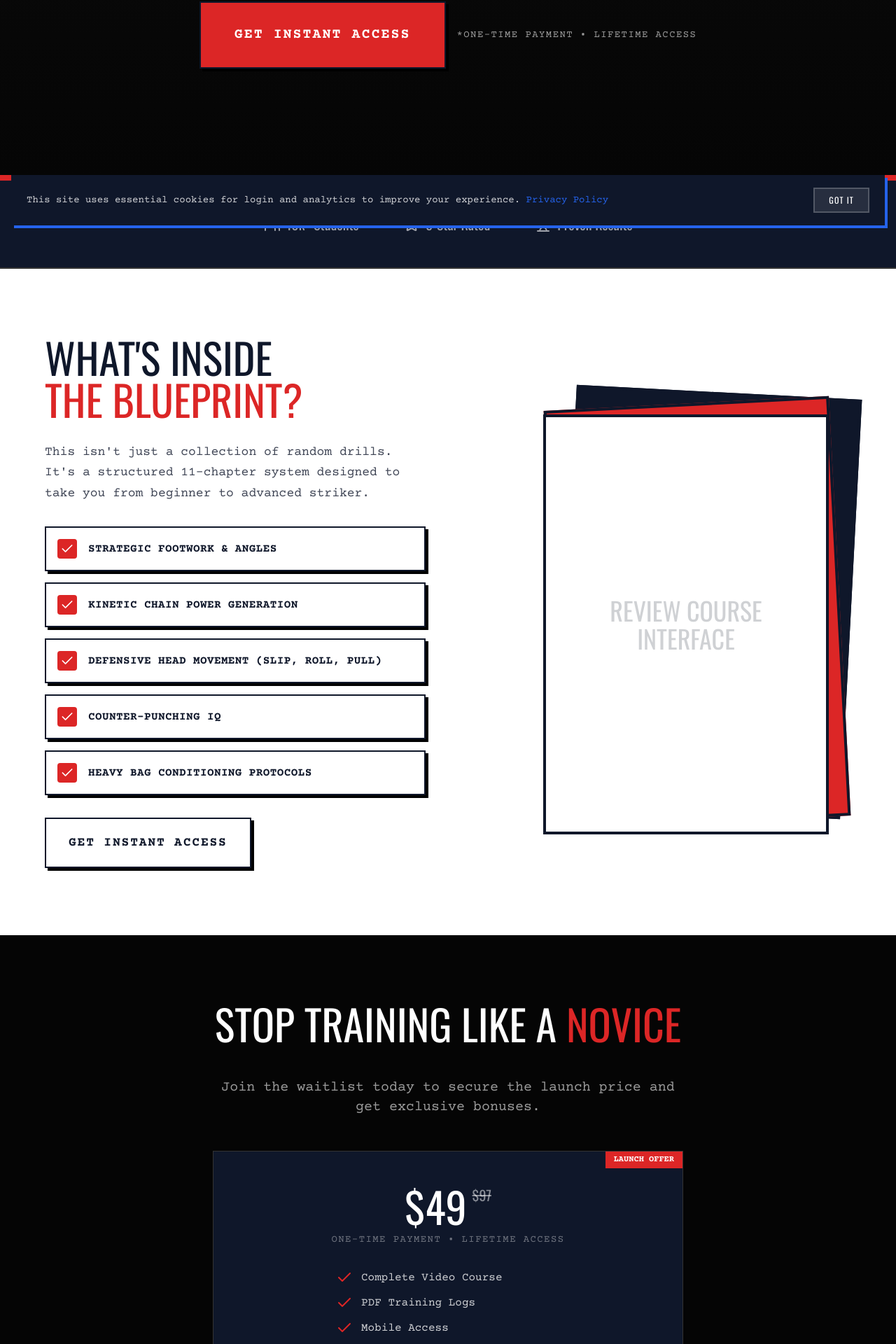
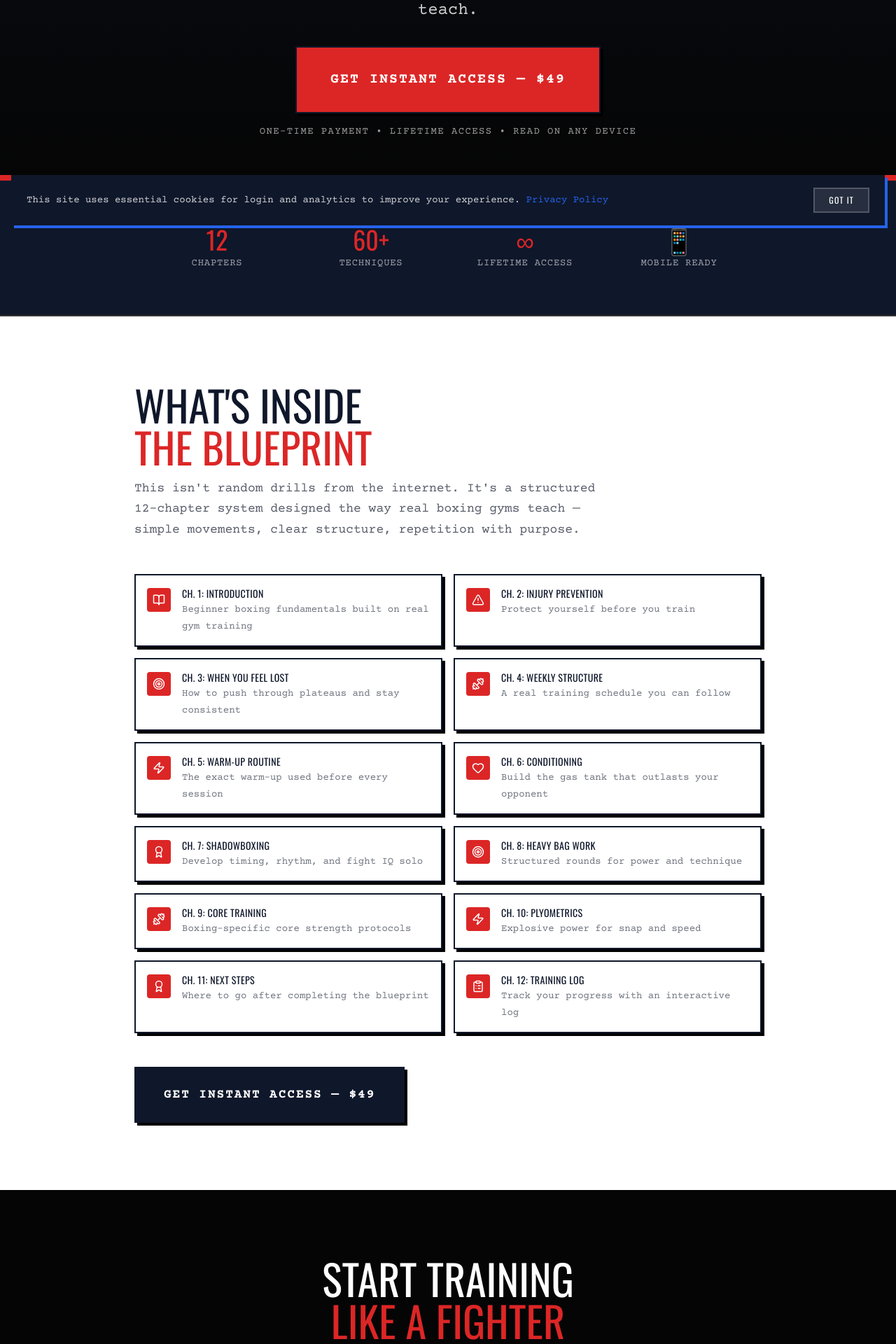
Before and after one commit to kaokien/coach-josh-official, a Next.js app: page /blueprint in a window 1280 px wide. Shown: the part 462-2382 px from the top of the page at 70% size. Built offline with nearby package versions, Linux system fonts and the light colour scheme; no server answers.

Commit message:
rewrite: sales page copy to match actual Striking Blueprint content and features

```diff
--- a/src/components/sales/blueprint-sales-page.tsx
+++ b/src/components/sales/blueprint-sales-page.tsx
@@ -2,10 +2,23 @@
 
 import React, { useState } from 'react';
 import { motion } from 'framer-motion';
-import { Play, Check, Shield, Star, Trophy, Users } from 'lucide-react';
+import { Check, BookOpen, Target, Dumbbell, Heart, Zap, Award, AlertTriangle, ClipboardList, Shield } from 'lucide-react';
 import { Button } from '@/components/ui/button';
 
-import Image from 'next/image';
+const chapters = [
+  { icon: BookOpen, title: 'Introduction', desc: 'Beginner boxing fundamentals built on real gym training' },
+  { icon: AlertTriangle, title: 'Injury Prevention', desc: 'Protect yourself before you train' },
+  { icon: Target, title: 'When You Feel Lost', desc: 'How to push through plateaus and stay consistent' },
+  { icon: Dumbbell, title: 'Weekly Structure', desc: 'A real training schedule you can follow' },
+  { icon: Zap, title: 'Warm-Up Routine', desc: 'The exact warm-up used before every session' },
+  { icon: Heart, title: 'Conditioning', desc: 'Build the gas tank that outlasts your opponent' },
+  { icon: Award, title: 'Shadowboxing', desc: 'Develop timing, rhythm, and fight IQ solo' },
+  { icon: Target, title: 'Heavy Bag Work', desc: 'Structured rounds for power and technique' },
+  { icon: Dumbbell, title: 'Core Training', desc: 'Boxing-specific core strength protocols' },
+  { icon: Zap, title: 'Plyometrics', desc: 'Explosive power for snap and speed' },
+  { icon: Award, title: 'Next Steps', desc: 'Where to go after completing the blueprint' },
+  { icon: ClipboardList, title: 'Training Log', desc: 'Track your progress with an interactive log' },
+];
 
 const BlueprintSalesPage = () => {
   const [isLoading, setIsLoading] = useState(false);
@@ -32,12 +45,10 @@ const BlueprintSalesPage = () => {
   return (
     <div className="min-h-screen bg-[#050505] text-[#FFFFFF] font-body selection:bg-[#DC2626] selection:text-white">
       {/* --- HERO SECTION --- */}
-      <section className="relative h-[90vh] flex items-center justify-center overflow-hidden border-b-8 border-[#DC2626]">
-        {/* Background (Placeholder for Video) */}
+      <section className="relative min-h-[90vh] flex items-center justify-center overflow-hidden border-b-8 border-[#DC2626]">
         <div className="absolute inset-0 z-0">
-          <div className="absolute inset-0 bg-gradient-to-t from-[#050505] via-[#050505]/60 to-transparent z-10" />
-          {/* Replace with actual video/image */}
-          <div className="w-full h-full bg-[#0F172A] grayscale opacity-50" />
+          <div className="absolute inset-0 bg-gradient-to-t from-[#050505] via-[#050505]/70 to-transparent z-10" />
+          <div className="w-full h-full bg-[#0F172A]" />
         </div>
 
         <div className="relative z-20 max-w-5xl mx-auto px-6 text-center space-y-8">
@@ -47,13 +58,13 @@ const BlueprintSalesPage = () => {
             transition={{ duration: 0.8 }}
           >
             <div className="inline-block bg-[#DC2626] text-white font-bold px-4 py-1 uppercase tracking-widest text-sm mb-6 transform -rotate-2">
-              The Official System
+              Coach Josh Official
             </div>
             <h1 className="font-display text-5xl md:text-7xl lg:text-8xl uppercase leading-[0.9] tracking-tighter mb-6">
-              Master The <span className="text-transparent bg-clip-text bg-gradient-to-b from-white to-[#999]">Sweet Science</span>
+              Striking<br /><span className="text-transparent bg-clip-text bg-gradient-to-b from-white to-[#999]">Blueprint</span>
             </h1>
             <p className="font-body text-xl md:text-2xl text-[#FFFFFF]/80 max-w-2xl mx-auto leading-relaxed">
-              Stop guessing. Start training. The complete step-by-step blueprint to build <span className="text-[#DC2626] font-bold">Elite Striking Mechanics</span> from home.
+              The complete beginner boxing system. <span className="text-[#DC2626] font-bold">12 chapters</span> of real gym training — stance, footwork, conditioning, heavy bag work, and fight IQ — structured the way real coaches teach.
             </p>
           </motion.div>
 
@@ -61,84 +72,71 @@ const BlueprintSalesPage = () => {
             initial={{ opacity: 0, scale: 0.9 }}
             animate={{ opacity: 1, scale: 1 }}
             transition={{ delay: 0.4, duration: 0.5 }}
-            className="flex flex-col md:flex-row items-center justify-center gap-4"
+            className="flex flex-col items-center gap-4"
           >
             <Button
               onClick={handleCheckout}
               disabled={isLoading}
               className="bg-[#DC2626] hover:bg-[#A13442] text-white text-xl px-12 py-8 uppercase tracking-widest disabled:opacity-50"
             >
-              {isLoading ? 'Loading...' : 'Get Instant Access'}
+              {isLoading ? 'Loading...' : 'Get Instant Access — $49'}
             </Button>
-            <p className="text-sm opacity-60 uppercase tracking-widest mt-4 md:mt-0">
-              *One-time payment • Lifetime access
+            <p className="text-sm opacity-60 uppercase tracking-widest">
+              One-time payment • Lifetime access • Read on any device
             </p>
           </motion.div>
         </div>
       </section>
 
-      {/* --- TRUST / SOCIAL PROOF --- */}
-      <section className="bg-[#0F172A] py-12 border-b-2 border-[#333]">
-        <div className="max-w-7xl mx-auto px-6 flex flex-wrap justify-center gap-8 md:gap-16 opacity-60 grayscale hover:grayscale-0 transition-all duration-500">
-          {/* Reusing logos or adding stats */}
-          <div className="flex items-center gap-2">
-            <Users className="w-6 h-6" />
-            <span className="font-display text-xl">10k+ Students</span>
+      {/* --- WHAT YOU GET --- */}
+      <section className="bg-[#0F172A] py-16 border-b-2 border-[#333]">
+        <div className="max-w-4xl mx-auto px-6 grid grid-cols-2 md:grid-cols-4 gap-8 text-center">
+          {[
+            { value: '12', label: 'Chapters' },
+            { value: '60+', label: 'Techniques' },
+            { value: '∞', label: 'Lifetime Access' },
+            { value: '📱', label: 'Mobile Ready' },
+          ].map((stat, i) => (
+            <div key={i}>
+              <div className="font-display text-3xl md:text-4xl text-[#DC2626]">{stat.value}</div>
+              <div className="font-body text-sm text-[#FFFFFF]/60 uppercase tracking-wider mt-1">{stat.label}</div>
             </div>
-          <div className="flex items-center gap-2">
-            <Star className="w-6 h-6" />
-            <span className="font-display text-xl">5-Star Rated</span>
-          </div>
-          <div className="flex items-center gap-2">
-            <Trophy className="w-6 h-6" />
-            <span className="font-display text-xl">Proven Results</span>
-          </div>
+          ))}
         </div>
       </section>
 
-      {/* --- CURRICULUM PREVIEW --- */}
+      {/* --- FULL CURRICULUM --- */}
       <section className="py-24 px-6 bg-[#FFFFFF] text-[#0F172A]">
-        <div className="max-w-6xl mx-auto grid md:grid-cols-2 gap-16 items-center">
-          <div className="space-y-8">
-            <h2 className="font-display text-5xl md:text-6xl uppercase leading-none text-[#0F172A]">
-              What's Inside<br /><span className="text-[#DC2626]">The Blueprint?</span>
+        <div className="max-w-4xl mx-auto">
+          <h2 className="font-display text-4xl md:text-6xl uppercase leading-none text-[#0F172A] mb-4">
+            What's Inside<br /><span className="text-[#DC2626]">The Blueprint</span>
           </h2>
-            <p className="text-lg text-[#0F172A]/80 leading-relaxed">
-              This isn't just a collection of random drills. It's a structured 11-chapter system designed to take you from beginner to advanced striker.
+          <p className="text-lg text-[#0F172A]/70 leading-relaxed mb-12 max-w-2xl">
+            This isn't random drills from the internet. It's a structured 12-chapter system designed the way real boxing gyms teach — simple movements, clear structure, repetition with purpose.
           </p>
 
-            <div className="space-y-4">
-              {[
-                "Strategic Footwork & Angles",
-                "Kinetic Chain Power Generation",
-                "Defensive Head Movement (Slip, Roll, Pull)",
-                "Counter-Punching IQ",
-                "Heavy Bag Conditioning Protocols"
-              ].map((item, i) => (
-                <div key={i} className="flex items-center gap-4 bg-white p-4 border-2 border-[#0F172A] shadow-[4px_4px_0px_0px_rgba(0,0,0,1)]">
-                  <div className="bg-[#DC2626] text-white p-1 rounded-sm">
-                    <Check size={20} />
+          <div className="grid md:grid-cols-2 gap-4">
+            {chapters.map((ch, i) => (
+              <div key={i} className="flex items-start gap-4 bg-white p-4 border-2 border-[#0F172A] shadow-[4px_4px_0px_0px_rgba(0,0,0,1)]">
+                <div className="bg-[#DC2626] text-white p-2 rounded-sm flex-shrink-0 mt-0.5">
+                  <ch.icon size={18} />
                 </div>
-                  <span className="font-bold uppercase tracking-wide">{item}</span>
+                <div>
+                  <span className="font-display text-sm uppercase tracking-wide block">Ch. {i + 1}: {ch.title}</span>
+                  <span className="font-body text-sm text-[#0F172A]/60">{ch.desc}</span>
+                </div>
               </div>
             ))}
           </div>
 
-            <Button onClick={handleCheckout} disabled={isLoading} variant="outline" className="w-full md:w-auto mt-6">
-              Get Instant Access
+          <div className="mt-12 text-center">
+            <Button
+              onClick={handleCheckout}
+              disabled={isLoading}
+              className="bg-[#0F172A] hover:bg-[#0F172A]/90 text-white text-lg px-10 py-6 uppercase tracking-widest disabled:opacity-50"
+            >
+              {isLoading ? 'Loading...' : 'Get Instant Access — $49'}
             </Button>
-          </div>
-
-          {/* Stacked Cards Visual */}
-          <div className="relative h-[600px] w-full hidden md:block">
-            <div className="absolute top-0 right-0 w-3/4 h-full bg-[#0F172A] rotate-3 border-4 border-[#0F172A]" />
-            <div className="absolute top-4 right-4 w-3/4 h-full bg-[#DC2626] -rotate-3 border-4 border-[#0F172A]" />
-            <div className="absolute top-8 right-8 w-3/4 h-full bg-white rotate-0 border-4 border-[#0F172A] flex items-center justify-center overflow-hidden">
-              {/* Placeholder for Course Interface Image */}
-              <div className="text-[#0F172A]/20 font-display text-4xl uppercase p-12 text-center">
-                Review Course Interface
-              </div>
-            </div>
           </div>
         </div>
       </section>
@@ -147,26 +145,24 @@ const BlueprintSalesPage = () => {
       <section className="py-24 px-6 bg-[#050505] text-center">
         <div className="max-w-4xl mx-auto space-y-12">
           <h2 className="font-display text-4xl md:text-6xl uppercase text-white">
-            Stop Training Like A <span className="text-[#DC2626]">Novice</span>
+            Start Training<br /><span className="text-[#DC2626]">Like A Fighter</span>
           </h2>
           <p className="text-xl text-[#FFFFFF]/60 max-w-2xl mx-auto">
-            Join the waitlist today to secure the launch price and get exclusive bonuses.
+            One purchase. No subscriptions. No upsells. Just the complete system.
           </p>
 
           <div className="bg-[#0F172A] border border-[#333] p-12 max-w-2xl mx-auto relative overflow-hidden group hover:border-[#DC2626] transition-colors">
-            <div className="absolute top-0 right-0 bg-[#DC2626] text-white text-xs font-bold px-3 py-1 uppercase">
-              Launch Offer
-            </div>
-
             <div className="text-5xl md:text-6xl font-display text-white mb-2">
-              $49<span className="text-xl text-[#FFFFFF]/50 align-top ml-2 line-through">$97</span>
+              $49
             </div>
             <p className="text-[#FFFFFF]/40 uppercase tracking-widest text-sm mb-8">One-time payment • Lifetime Access</p>
 
-            <ul className="text-left space-y-3 mb-8 text-[#FFFFFF]/80 max-w-xs mx-auto">
-              <li className="flex gap-3"><Check className="text-[#DC2626]" /> Complete Video Course</li>
-              <li className="flex gap-3"><Check className="text-[#DC2626]" /> PDF Training Logs</li>
-              <li className="flex gap-3"><Check className="text-[#DC2626]" /> Mobile Access</li>
+            <ul className="text-left space-y-3 mb-8 text-[#FFFFFF]/80 max-w-sm mx-auto">
+              <li className="flex gap-3"><Check className="text-[#DC2626] flex-shrink-0 mt-0.5" /> 12-chapter interactive digital ebook</li>
+              <li className="flex gap-3"><Check className="text-[#DC2626] flex-shrink-0 mt-0.5" /> Video demonstrations via Instagram</li>
+              <li className="flex gap-3"><Check className="text-[#DC2626] flex-shrink-0 mt-0.5" /> Built-in training log & progress tracker</li>
+              <li className="flex gap-3"><Check className="text-[#DC2626] flex-shrink-0 mt-0.5" /> Download as PDF anytime</li>
+              <li className="flex gap-3"><Check className="text-[#DC2626] flex-shrink-0 mt-0.5" /> Access on phone, tablet, or desktop</li>
             </ul>
 
             <Button
@@ -176,6 +172,11 @@ const BlueprintSalesPage = () => {
             >
               {isLoading ? 'Processing...' : 'Get Instant Access'}
             </Button>
+
+            <div className="flex items-center justify-center gap-2 mt-4 text-[#FFFFFF]/30">
+              <Shield size={14} />
+              <span className="text-xs uppercase tracking-wider">Secure checkout via Stripe</span>
+            </div>
           </div>
         </div>
       </section>
@@ -183,11 +184,9 @@ const BlueprintSalesPage = () => {
       {/* --- FOOTER CTA --- */}
       <section className="py-12 bg-[#DC2626] text-center">
         <p className="font-display text-[#050505] text-xl uppercase">
-          Don't Miss The Drop
+          Built by a real coach. For real fighters.
         </p>
       </section>
-
-
     </div>
   );
 };
```
Lines whose indentation alone changed are shown as unchanged.
